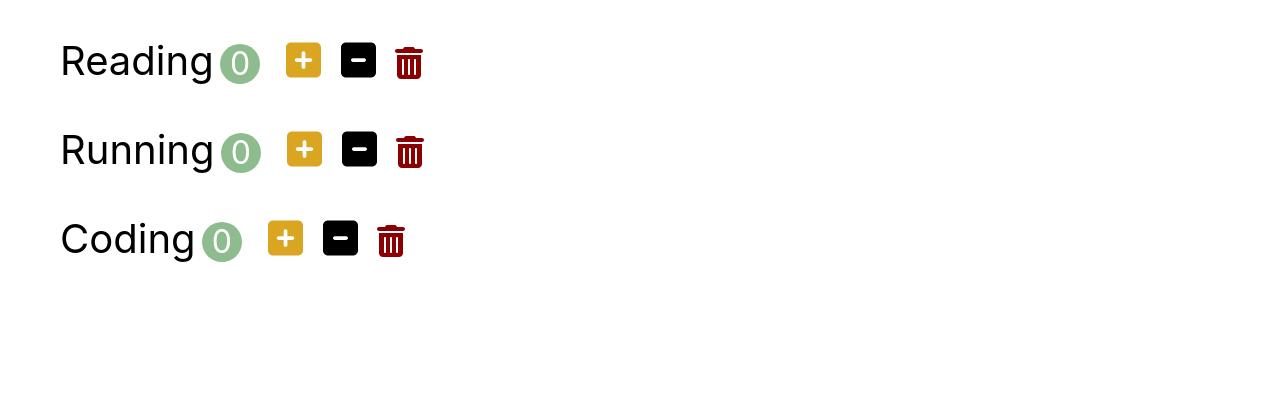
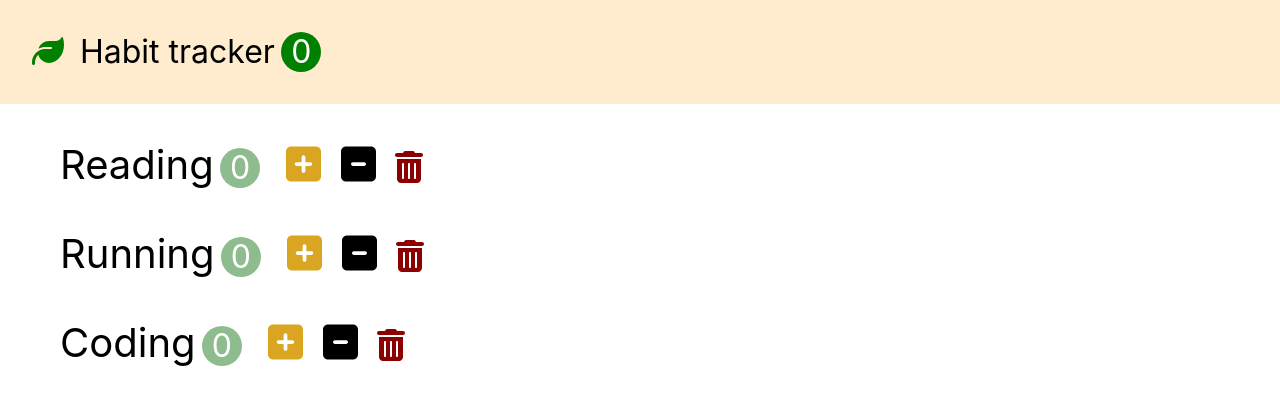
Before and after one commit to jkwon-dev/react-habit-tracker, a React (Create React App) app: page / in a window 1280 px wide. Shown: the top 404 px of the page. Built offline with nearby package versions, Linux system fonts and the light colour scheme.

Commit message:
navbar component

```diff
--- a/src/App.css
+++ b/src/App.css
@@ -1,8 +1,37 @@
+* {
+  box-sizing: border-box;
+}
+
 button {
   outline: none;
   border: 0;
   cursor: pointer;
 }
+
+.navbar {
+  font-size: 2rem;
+  padding: 1em;
+  background-color: blanchedalmond;
+}
+
+.navbar-logo {
+  color: green;
+  margin-right: 0.5em;
+}
+
+.navar-count {
+  display: inline-block;
+  text-align: center;
+  font-size: 2rem;
+  width: 2.5rem;
+  height: 2.5rem;
+  line-height: 2.5rem;
+  margin-left: 0.2em;
+  background-color: green;
+  color: white;
+  border-radius: 50%;
+}
+
 
 .habit {
   font-size: 2.5rem;
--- a/src/app.jsx
+++ b/src/app.jsx
@@ -1,8 +1,52 @@
-import './app.css';
+import React, { Component } from 'react';
+import './app.css'
 import Habits from './components/habits';
+import Navbar from './components/navbar';
 
-function App() {
-  return <Habits />
+
+class App extends Component {
+  state = {
+    habits: [
+        {id: 1, name: 'Reading', count: 0},
+        {id: 2, name: 'Running', count: 0},
+        {id: 3, name: 'Coding', count: 0},
+    ],
+};
+
+handleIncrement = (habit) => {
+  const habits =[...this.state.habits];
+  const index = habits.indexOf(habit);
+  habits[index].count++;
+  this.setState({ habits });
+}
+
+handleDecrement = (habit) => {
+  const habits =[...this.state.habits];
+  const index = habits.indexOf(habit);
+  const count = habits[index].count -1;
+  habits[index].count = count < 0 ? 0 : count;
+  this.setState({ habits });
+}
+
+handleDelete = (habit) => {
+  const habits = this.state.habits.filter(item => item.id !== habit.id);
+  this.setState({ habits });
+}
+
+
+  render() {
+    return (
+    <>
+    <Navbar totalCount={this.state.habits.filter(item=> item.count >0).length}/>
+    <Habits
+      habits={this.state.habits}
+      onIncrement={this.handleIncrement}
+      onDecrement={this.handleDecrement}
+      onDelete={this.handleDelete}
+    />
+    </>
+    )
+  }
 }
 
 export default App;
--- a/src/components/habits.jsx
+++ b/src/components/habits.jsx
@@ -2,43 +2,27 @@ import React, { Component } from 'react';
 import Habit from './habit';
 
 class Habits extends Component {
-    state = {
-        habits: [
-            {id: 1, name: 'Reading', count: 0},
-            {id: 2, name: 'Running', count: 0},
-            {id: 3, name: 'Coding', count: 0},
-        ],
-    };
 
-    handleIncrement = (habit) => {
-        const habits =[...this.state.habits];
-        const index = habits.indexOf(habit);
-        habits[index].count++;
-        this.setState({ habits });
+    hanldeIncrement = habit => {
+        this.props.onIncrement(habit);
     }
 
-    handleDecrement = (habit) => {
-        const habits =[...this.state.habits];
-        const index = habits.indexOf(habit);
-        const count = habits[index].count -1;
-        habits[index].count = count < 0 ? 0 : count;
-        this.setState({ habits });
+    handleDecrement = habit => {
+        this.props.onDecrement(habit);
     }
 
-    handleDelete = (habit) => {
-        const habits = this.state.habits.filter(item => item.id !== habit.id);
-        this.setState({ habits });
+    handleDelete = habit => {
+        this.props.onDelete(habit);
     }
-
 
     render() {
         return (
         <ul>
-            {this.state.habits.map(habit=> (
+            {this.props.habits.map(habit=> (
                 <Habit
                 key={habit.id}
                 habit={habit}
-                onIncrement={this.handleIncrement}
+                onIncrement={this.hanldeIncrement}
                 onDecrement={this.handleDecrement}
                 onDelete={this.handleDelete}
                 />
--- /dev/null
+++ b/src/components/navbar.jsx
@@ -0,0 +1,15 @@
+import React, { Component } from 'react';
+
+class Navbar extends Component {
+    render() {
+        return (
+            <nav className='navbar'>
+                <i className="navbar-logo fas fa-leaf"></i>
+                <span>Habit tracker</span>
+                <span className="navar-count">{this.props.totalCount}</span>
+            </nav>
+        );
+    }
+}
+
+export default Navbar;
```
